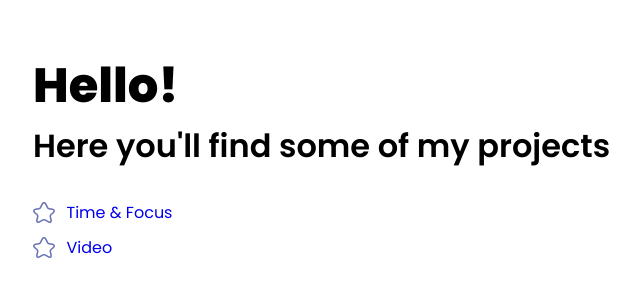
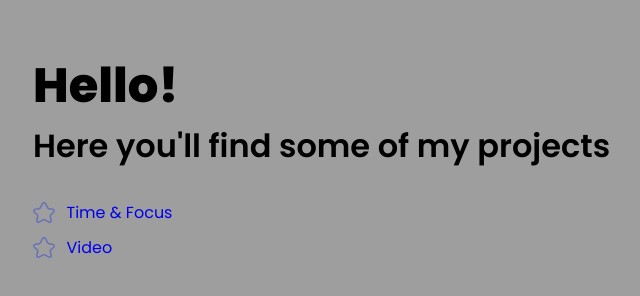
Before and after one commit to rkhamada/time-focus-lp, a plain HTML site: page index.html in a window 1280 px wide. Shown: the whole page, without its empty margins (47-687 px from the left). Drawn offline with Linux system fonts and the light colour scheme; the site is published under a folder, as on GitHub Pages, so addresses that start at the root find nothing.

Commit message:
new mainPage fix#2 url page commit

```diff
--- a/css/style.css
+++ b/css/style.css
@@ -21,7 +21,7 @@ h2 {
     font-weight: 600;
 }
 .bg {
-    background: url('/public/img/afternoon.jpg');
+    background: url('../public/img/afternoon.jpg');
     position: absolute;
     background-size: cover;
     width: 100%;
```
